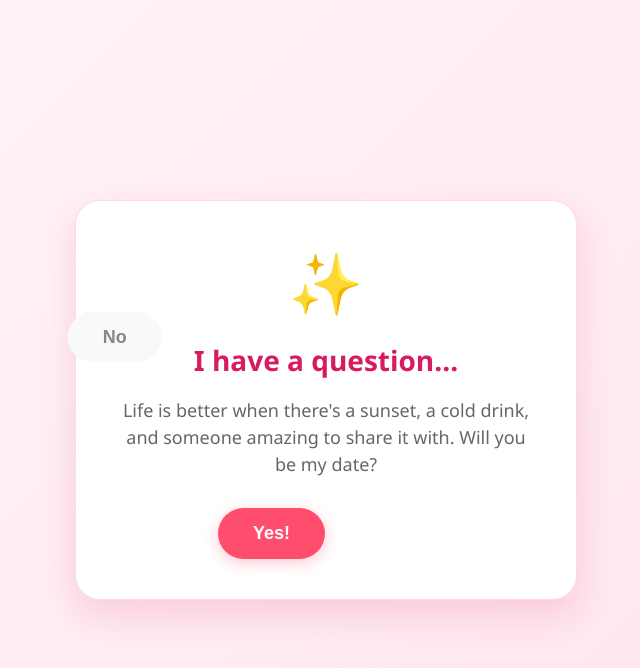
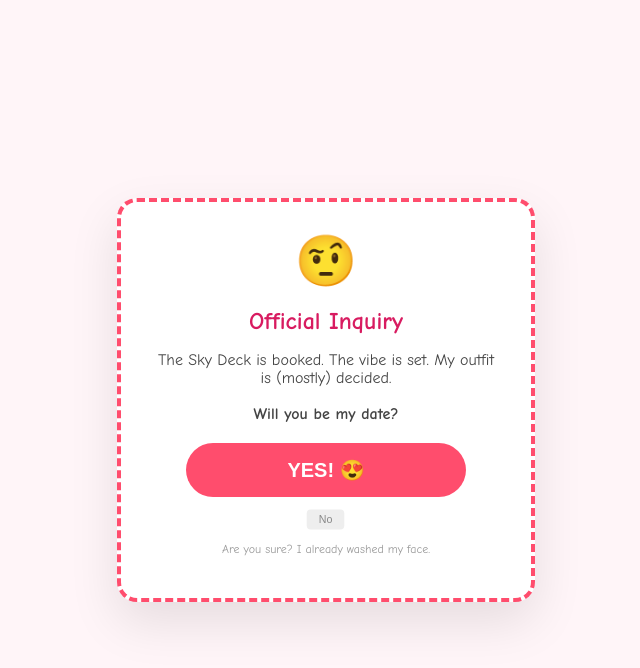
Before and after one commit to POLENDEY/would-you, a plain HTML site: page index.html in a window 1280 px wide. Both pictures are taken after a click on the button "No". Shown: the whole page, without its empty margins (314-954 px from the left). Drawn offline with Linux system fonts and the light colour scheme.

Commit message:
Update title and styling in index.html

```diff
--- a/index.html
+++ b/index.html
@@ -3,11 +3,11 @@
 <head>
     <meta charset="UTF-8">
     <meta name="viewport" content="width=device-width, initial-scale=1.0">
-    <title>A Special Question...</title>
+    <title>Urgent: Legal Notice inside</title>
     <style>
         body {
-            background: linear-gradient(135deg, #fff5f8 0%, #ffe3ec 100%);
-            font-family: 'Segoe UI', Roboto, Helvetica, Arial, sans-serif;
+            background: #fff5f8;
+            font-family: 'Comic Sans MS', cursive, sans-serif; /* Adding to the "fun" vibe */
             display: flex;
             justify-content: center;
             align-items: center;
@@ -18,96 +18,78 @@
 
         .card {
             background: white;
-            padding: 40px;
-            border-radius: 25px;
-            box-shadow: 0 15px 35px rgba(216, 27, 96, 0.15);
+            padding: 30px;
+            border-radius: 20px;
+            box-shadow: 0 20px 50px rgba(0,0,0,0.1);
             text-align: center;
-            max-width: 420px;
-            width: 90%;
-            border: 1px solid #ffdae9;
-            transition: all 0.5s ease;
+            width: 350px;
+            border: 4px dashed #ff4d6d;
+            position: relative;
         }
 
-        .icon {
-            font-size: 60px;
-            margin-bottom: 10px;
+        h1 { color: #d81b60; font-size: 24px; }
+        p { color: #444; font-size: 16px; }
+
+        .btn-container {
+            margin-top: 20px;
+            display: flex;
+            flex-direction: column;
+            gap: 10px;
+            align-items: center;
         }
 
-        h1 {
-            color: #d81b60;
-            font-size: 28px;
-            margin-bottom: 15px;
+        .btn-yes {
+            background: #ff4d6d;
+            color: white;
+            border: none;
+            padding: 15px 40px;
+            border-radius: 50px;
+            font-size: 20px;
+            font-weight: bold;
+            cursor: pointer;
+            width: 80%;
+            transition: transform 0.2s;
         }
 
-        p.pitch {
-            color: #666;
-            font-size: 18px;
-            line-height: 1.5;
-            margin-bottom: 30px;
+        .btn-yes:hover { transform: scale(1.2); background: #38b000; }
+
+        .btn-no {
+            background: #eee;
+            color: #888;
+            border: none;
+            padding: 5px 15px;
+            border-radius: 5px;
+            cursor: pointer;
+            transition: all 0.2s;
         }
 
-        .details-box {
-            display: none; /* Hidden until Yes is clicked */
-            margin-top: 20px;
-            padding: 20px;
-            background: #fff0f3;
-            border-radius: 15px;
-            text-align: left;
-            border-left: 5px solid #ff4d6d;
-            animation: fadeIn 0.8s ease-out;
+        /* The Reveal Section */
+        #details {
+            display: none;
+            animation: bounceIn 0.8s;
         }
 
-        @keyframes fadeIn {
-            from { opacity: 0; transform: translateY(10px); }
-            to { opacity: 1; transform: translateY(0); }
+        @keyframes bounceIn {
+            0% { transform: scale(0.3); opacity: 0; }
+            50% { transform: scale(1.05); }
+            100% { transform: scale(1); opacity: 1; }
         }
 
-        .details-box div {
-            margin-bottom: 10px;
-            color: #444;
+        .receipt {
+            background: #fff9c4;
+            padding: 15px;
+            border: 1px solid #fbc02d;
+            text-align: left;
+            font-family: 'Courier New', Courier, monospace;
+            font-size: 13px;
+            margin-top: 15px;
         }
 
-        .details-box strong {
-            color: #d81b60;
-            display: inline-block;
-            width: 100px;
-        }
-
-        .btn-container {
-            display: flex;
-            justify-content: center;
-            gap: 15px;
-        }
-
-        .btn {
-            background-color: #ff4d6d;
-            color: white;
-            border: none;
-            padding: 15px 35px;
-            border-radius: 30px;
-            font-size: 18px;
+        .warning {
+            color: red;
             font-weight: bold;
-            cursor: pointer;
-            transition: transform 0.2s, background 0.2s;
-            box-shadow: 0 4px 15px rgba(255, 77, 109, 0.3);
-        }
-
-        .btn:hover {
-            background-color: #c9184a;
-            transform: translateY(-3px);
-        }
-
-        #no-btn {
-            background-color: #f8f9fa;
-            color: #888;
-            box-shadow: none;
-        }
-
-        .success-msg {
-            display: none;
-            color: #38b000;
-            font-size: 22px;
-            font-weight: bold;
+            font-size: 11px;
+            text-transform: uppercase;
             margin-top: 10px;
         }
     </style>
@@ -115,46 +97,71 @@
 <body>
 
     <div class="card" id="main-card">
-        <div class="icon">✨</div>
-        <h1 id="title">I have a question...</h1>
-        <p class="pitch" id="pitch-text">
-            Life is better when there's a sunset, a cold drink, and someone amazing to share it with. Will you be my date?
-        </p>
+        <div id="question-side">
+            <div style="font-size: 50px;">🤨</div>
+            <h1>Official Inquiry</h1>
+            <p id="main-text">The Sky Deck is booked. The vibe is set. My outfit is (mostly) decided. <br><br><strong>Will you be my date?</strong></p>
 
-        <div class="btn-container" id="controls">
-            <button class="btn" onclick="acceptInvitation()">Yes!</button>
-            <button class="btn" id="no-btn" onmouseover="moveNo()">No</button>
+            <div class="btn-container">
+                <button class="btn-yes" onclick="showSuccess()">YES! 😍</button>
+                <button class="btn-no" id="no-btn" onclick="shrinkNo()">No</button>
+            </div>
+            <p id="guilt-trip" style="font-size: 12px; color: #999; margin-top: 10px;"></p>
         </div>
 
-        <div id="details" class="details-box">
-            <div class="success-msg" id="msg">It's a date! See you there. 🥂</div>
-            <hr style="border: 0; border-top: 1px solid #ffdae9; margin: 15px 0;">
-            <div><strong>When:</strong> Feb 17, 4:00 PM</div>
-            <div><strong>Where:</strong> Bayleaf Intramuros, Sky Deck</div>
-            <div><strong>Dress Code:</strong> Smart Casual Attire</div>
+        <div id="details">
+            <div style="font-size: 50px;">🥳</div>
+            <h1>EXCELLENT CHOICE!</h1>
+            <p>Your reservation is confirmed. Please print this for your records:</p>
+
+            <div class="receipt">
+                <strong>DATE TICKET #001</strong><br>
+                -----------------------<br>
+                <strong>CLIENT:</strong> The Prettiest Girl<br>
+                <strong>WHEN:</strong> Feb 17, 4:00 PM<br>
+                <strong>WHERE:</strong> Bayleaf Intramuros (Sky Deck)<br>
+                <strong>DRESS CODE:</strong> Smart Casual Attire<br>
+                <br>
+                -----------------------<br>
+                <strong>PRICE:</strong> One (1) smile.
+            </div>
+            <p class="warning">Warning: Clicking 'Yes' has entered you into a legally binding contract for appetizers and sunsets.</p>
         </div>
     </div>
 
     <script>
-        function acceptInvitation() {
-            // Hide the question and buttons
-            document.getElementById('pitch-text').style.display = 'none';
-            document.getElementById('controls').style.display = 'none';
-            document.getElementById('title').innerText = "Perfect. ❤️";
+        let noClicks = 0;
+        const guiltMessages = [
+            "Are you sure? I already washed my face.",
+            "But the sunset will be lonely...",
+            "Think of the appetizers! They have feelings too.",
+            "I'll tell my mom you said no.",
+            "Okay, now you're just being mean.",
+            "Error 404: 'No' option not found."
+        ];
 
-            // Show the details
-            document.getElementById('details').style.display = 'block';
-            document.getElementById('msg').style.display = 'block';
+        function shrinkNo() {
+            noClicks++;
+            const noBtn = document.getElementById('no-btn');
+            const guilt = document.getElementById('guilt-trip');
+
+            // Make "No" smaller and "Yes" bigger
+            let size = 1 - (noClicks * 0.2);
+            if (size < 0.1) {
+                noBtn.style.display = 'none';
+            } else {
+                noBtn.style.transform = `scale(${size})`;
+            }
+
+            // Change the guilt trip text
+            guilt.innerText = guiltMessages[Math.min(noClicks - 1, guiltMessages.length - 1)];
         }
 
-        // Fun feature: The "No" button moves when hovered
-        function moveNo() {
-            const btn = document.getElementById('no-btn');
-            const x = Math.random() * (window.innerWidth - btn.offsetWidth) - (window.innerWidth/2);
-            const y = Math.random() * (window.innerHeight - btn.offsetHeight) - (window.innerHeight/2);
-            btn.style.transform = `translate(${x/2}px, ${y/2}px)`;
+        function showSuccess() {
+            document.getElementById('question-side').style.display = 'none';
+            document.getElementById('details').style.display = 'block';
+            document.getElementById('main-card').style.borderColor = '#38b000';
         }
     </script>
-
 </body>
 </html>
```
